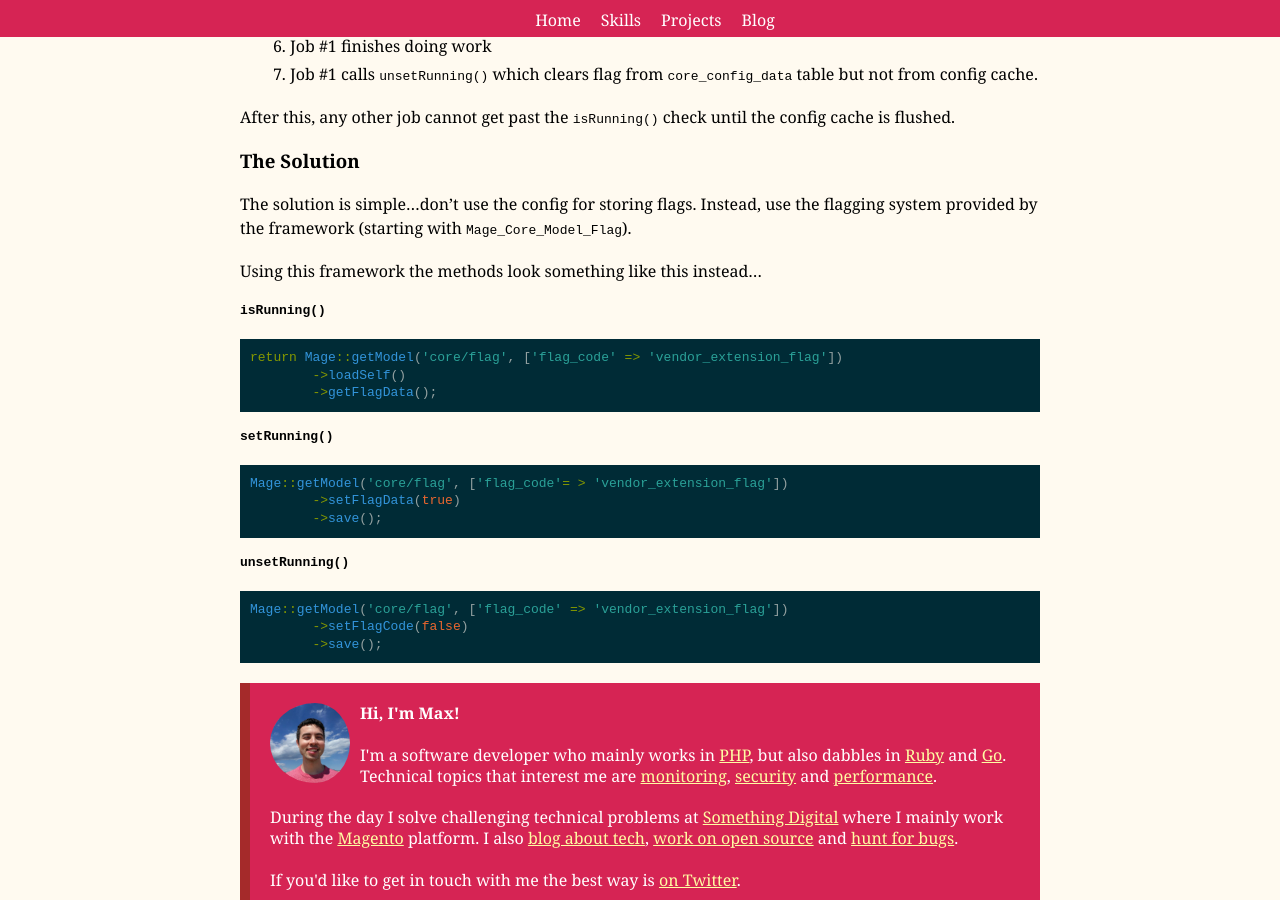
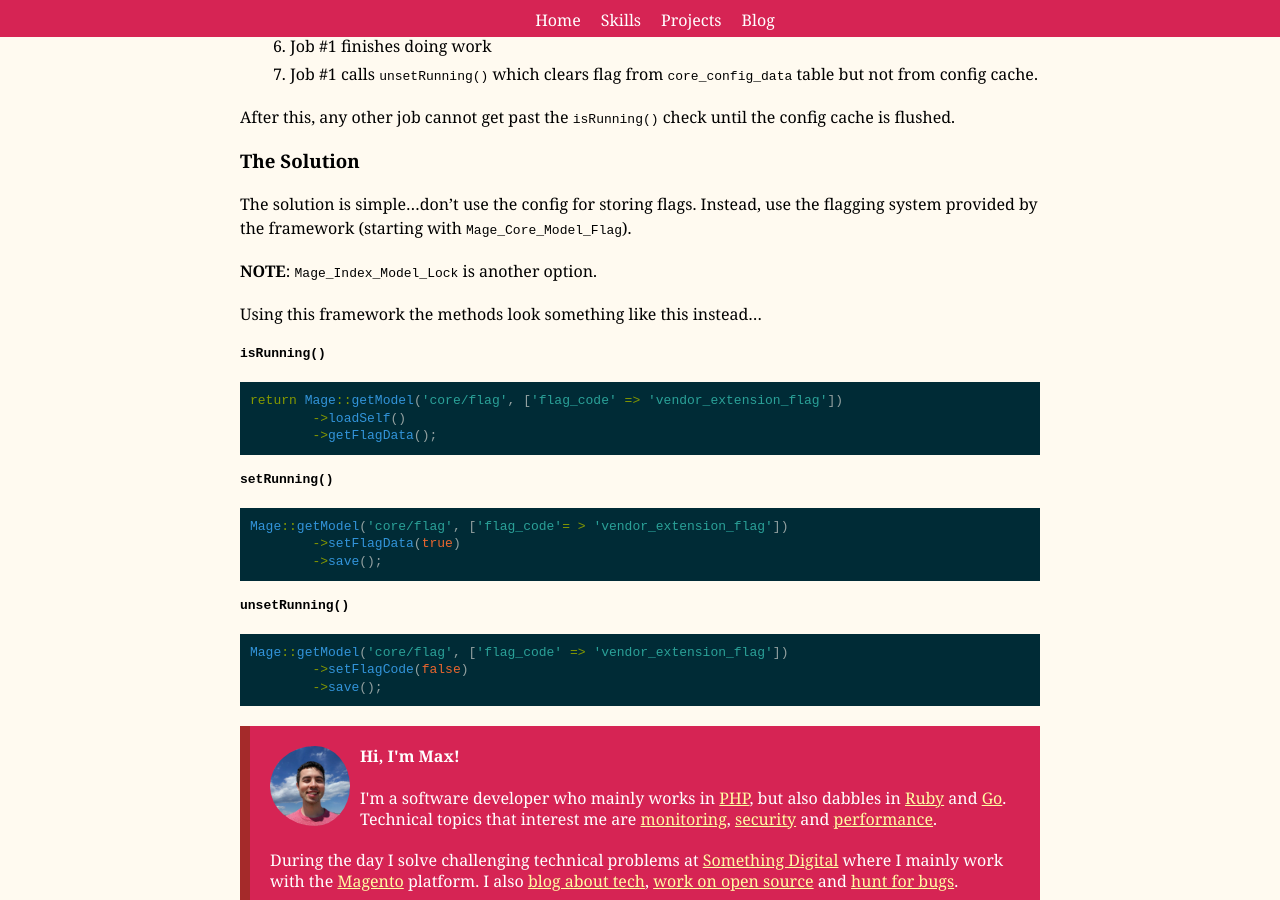
Before and after one commit to mpchadwick/mpchadwick.github.io, a Jekyll site: the page built from _posts/2018-01-05-magento-lesson-579-dont-use-the-config-for-flags.md, in a window 1280 px wide and 900 px high, scrolled down 1502 px. Built offline with Jekyll 4.4.1, drawn with Linux system fonts in a browser that asks for light colours; comment, search, counter and statistics services are not loaded.

Commit message:
Mention index lock

```diff
--- a/_posts/2018-01-05-magento-lesson-579-dont-use-the-config-for-flags.md
+++ b/_posts/2018-01-05-magento-lesson-579-dont-use-the-config-for-flags.md
@@ -77,6 +77,8 @@ After this, any other job cannot get past the `isRunning()` check until the conf
 
 The solution is simple...don't use the config for storing flags. Instead, use the flagging system provided by the framework (starting with `Mage_Core_Model_Flag`).
 
+**NOTE**: `Mage_Index_Model_Lock` is another option.
+
 Using this framework the methods look something like this instead...
 
 **`isRunning()`**
```
